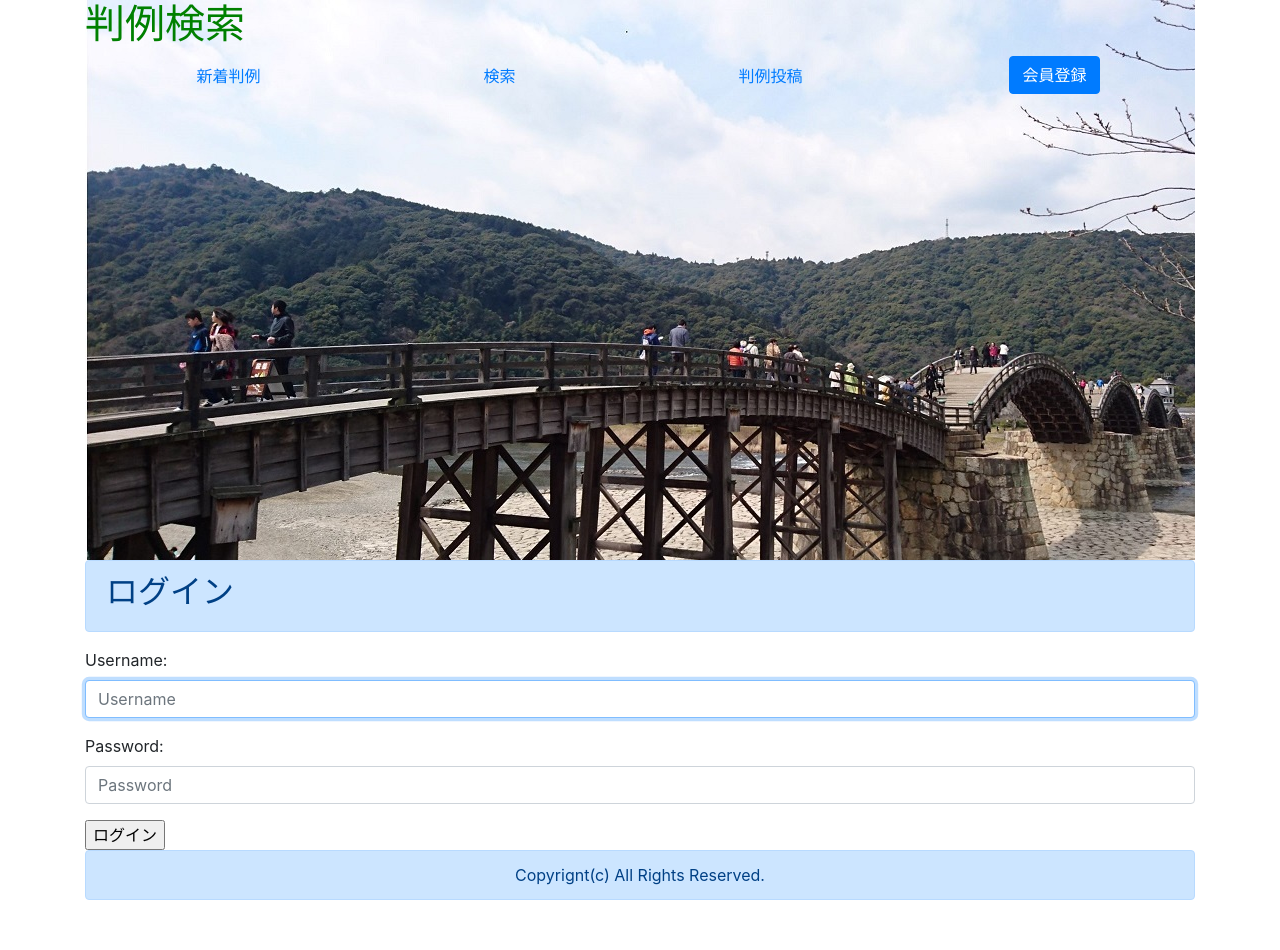
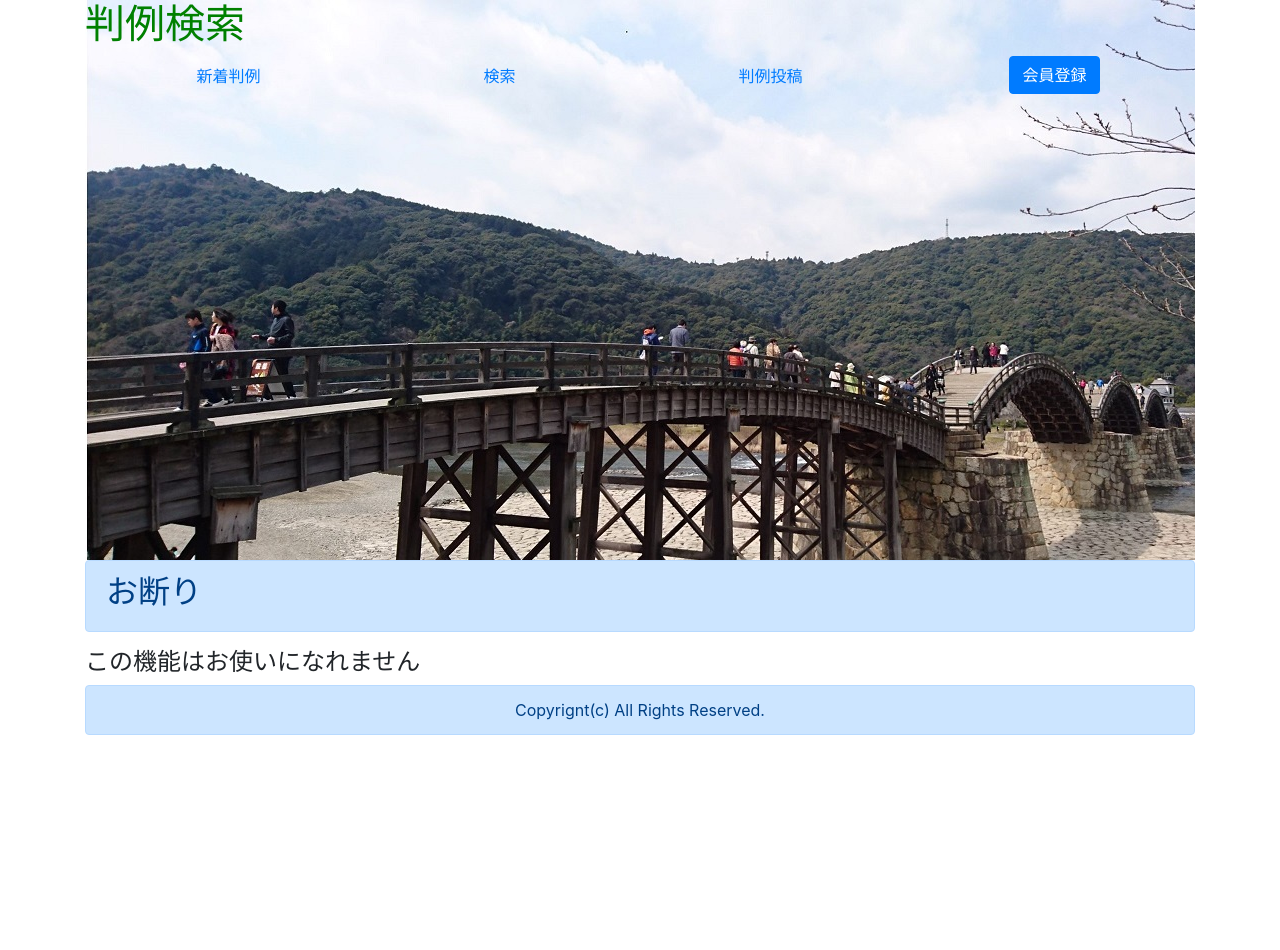
Before and after one commit to kz-tanabe/lawcases_japan, a Django app: page /login/ in a window 1280 px wide. After the commit the page ends 735 px from the top, so only its background shows below. Run offline with Django 3.2, Linux system fonts and the light colour scheme; some libraries are stand-ins or nearby versions.

Commit message:
Update login.html

```diff
--- a/hanrei/templates/login.html
+++ b/hanrei/templates/login.html
@@ -1,15 +1,20 @@
 {% extends 'base.html' %}
 
-<title>{% block title %}ログイン{% endblock %}</title>
+<title>{% block title %}お断り{% endblock %}</title>
 
 {% block content %}
     <div class="alert alert-primary" role="alert">
-        <h2>ログイン</h2>
+        <h2>お断り</h2>
     </div>
+    <div class="maincontents2__table">
+        <h4>この機能はお使いになれません</h4>
+    </div>
+    <!--
     <form method="post">{% csrf_token %}
         <div class="maincontents2__table">
             {{ form.as_p }}
         <input type="submit" value="ログイン">
         </div>
     </form>
+    -->
 {% endblock %}
```
